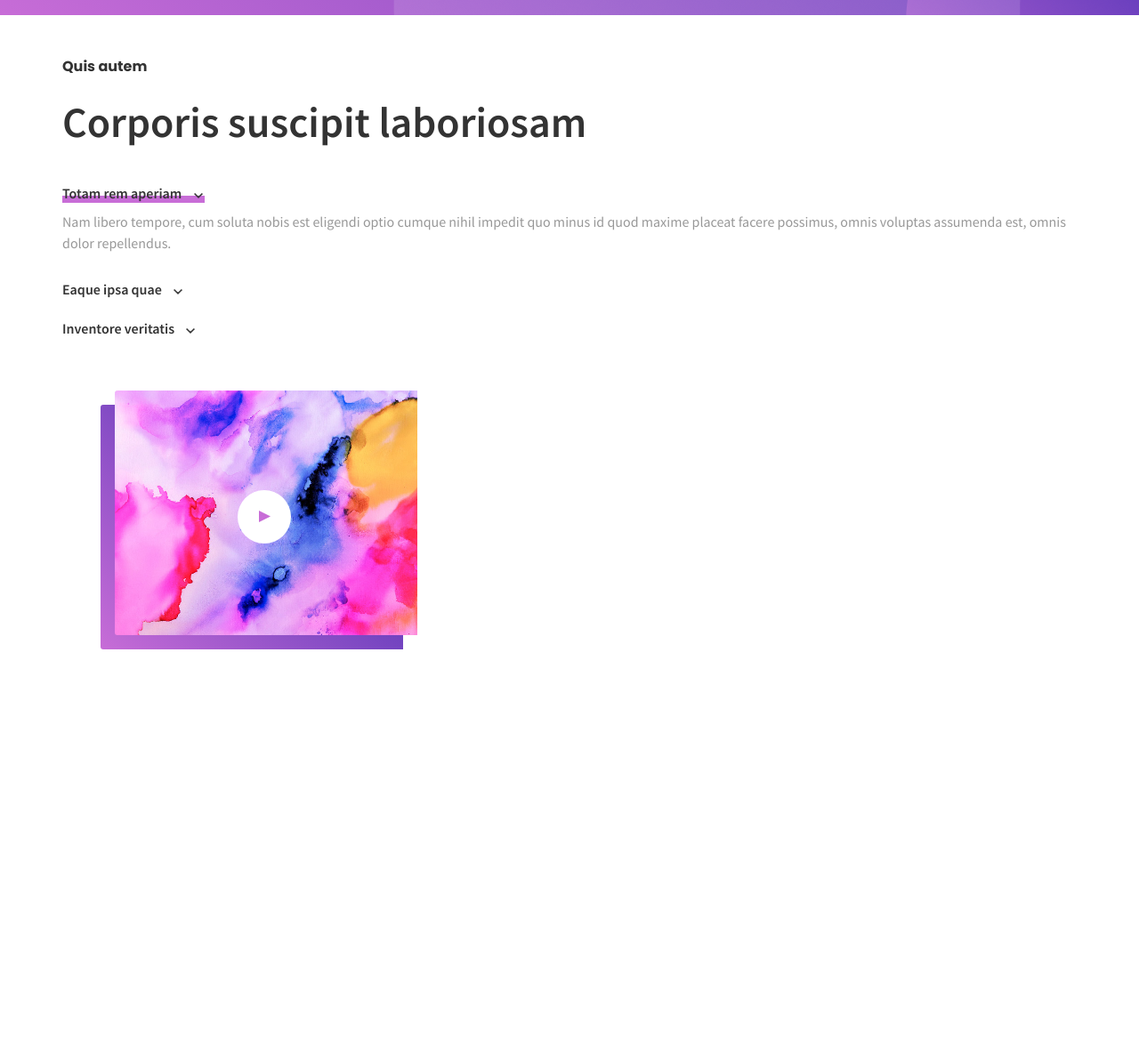
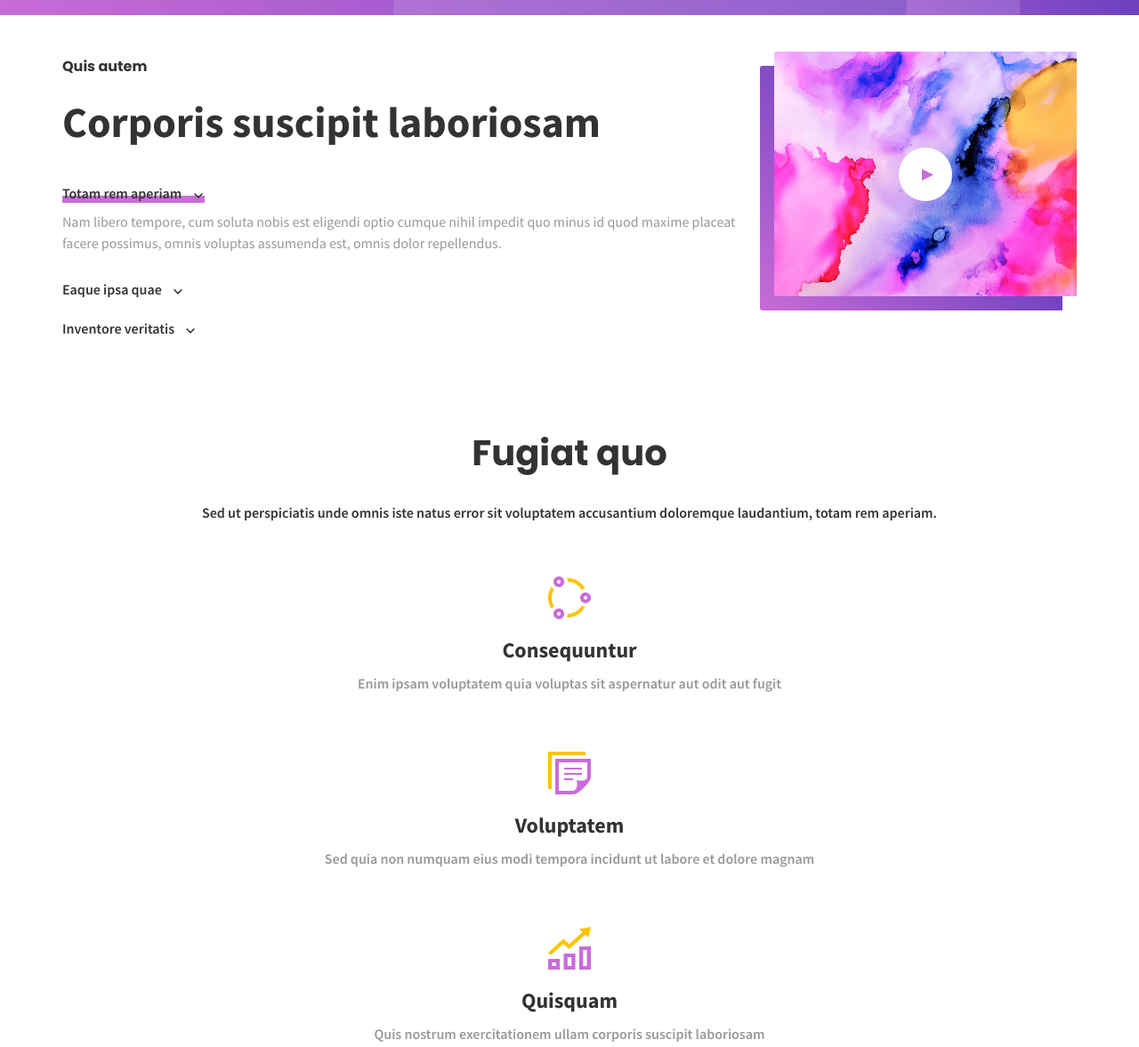
Before and after one commit to vladyslav-ilin/ReLap, a plain HTML site: page index.html in a window 1280 px wide. Shown: the part 783-1960 px from the top of the page at 89% size. Before the commit the page ends 1513 px from the top, so only its background shows below. Drawn offline with Linux system fonts and the light colour scheme; files whose address does not match are found by name.

Commit message:
autem section

```diff
--- a/index.html
+++ b/index.html
@@ -77,9 +77,11 @@
 			</div>
 		</div>
 	</header>
+
 	<section class="autem-section">
 
 		<div class="container">
+			<div class="autem__wrapper">
 				<div class="autem">
 
 					<p class="autem__subtitle">Quis autem</p>
@@ -108,30 +110,81 @@
 
 				</div>
 
-
 				<div class="block-img">
 
 					<img src="images/play.jpg" alt="img" class="block-img__image">
 
+					<div class="block-img__image--play">
 
-				<div class="block-img__image--play">
-					<img src="images/triangle.jpg" alt="triangle" class="block-img__image--triangle">
 					</div>
+				</div>
+
+			</div>
+
+		</div>
+
+	</section>
+
+
+	<section class="fugiat-section">
+		<div class="container">
+			<div class="fugiat">
+				<h1 class="fugiat__title">Fugiat quo</h1>
+				<p class="fugiat__text">Sed ut perspiciatis unde omnis iste natus error sit voluptatem accusantium
+					doloremque laudantium, totam rem aperiam.
+				</p>
+
+				<div class="fugiat__info">
+					<img src="images/favicon.png" alt="group" class="fugiat-icon">
+					<h2 class="fugiat__info--title">Consequuntur</h2>
+					<p class="fugiat__info--text">Enim ipsam voluptatem quia voluptas sit aspernatur aut odit aut fugit
+					</p>
+				</div>
+
+				<div class="fugiat__info">
+					<img src="images/notes.png" alt="notes" class="fugiat-icon">
+					<h2 class="fugiat__info--title">Voluptatem</h2>
+					<p class="fugiat__info--text">Sed quia non numquam eius modi tempora incidunt ut labore et dolore
+						magnam
+					</p>
+				</div>
+
+				<div class="fugiat__info">
+					<img src="images/graf.png" alt="graph" class="fugiat-icon">
+					<h2 class="fugiat__info--title">Quisquam</h2>
+					<p class="fugiat__info--text">Quis nostrum exercitationem ullam corporis suscipit laboriosam
+					</p>
+				</div>
+
+				<div class="fugiat__info">
+					<img src="images/time.png" alt="time" class="fugiat-icon">
+					<h2 class="fugiat__info--title">Aliquid</h2>
+					<p class="fugiat__info--text">Quis autem vel eum iure reprehenderit voluptate velit esse quam nihil
+					</p>
+				</div>
+
+				<div class="fugiat__info">
+					<img src="images/atom.png" alt="atom" class="fugiat-icon">
+					<h2 class="fugiat__info--title">Excepteur</h2>
+					<p class="fugiat__info--text">Sint occaecat cupidatat non proident culpa qui officia deserunt mollit
+						anim
+					</p>
+				</div>
+
+				<div class="fugiat__info">
+					<img src="images/acc.png" alt="letter" class="fugiat-icon">
+					<h2 class="fugiat__info--title">Accusamus</h2>
+					<p class="fugiat__info--text">Odio dignissimos ducimus qui blanditiis praesentium voluptatum
+					</p>
+				</div>
+
+
 			</div>
 		</div>
 
 	</section>
 
 
-
 </body>
 
 </html>
-
-<!-- <i class="icon-atom"></i>
-<i class="icon-graph"></i>
-<i class="icon-group"></i>
-<i class="icon-letter"></i>
-<i class="icon-sheet"></i>
-<i class="icon-time"></i>
--->
--- a/scss/layout/_block-img.scss
+++ b/scss/layout/_block-img.scss
@@ -2,7 +2,6 @@
     @include size (340px, 275px);
     @include pos(relative, $r:-59px);
     margin-bottom: 65px;
-    margin-right: -15px;
     text-align: right;
 
     &::before {
@@ -15,21 +14,35 @@
     }
 
     &__image {
-        display: inline-block;
+        display: block;
         border-radius: 3px 0px 0px 3px;
-        position: relative;
+        height: 100%;
+        min-width: 100%;
+
+
 
         &--play {
-            @include size (60px);
-            @include pos (absolute, $t:112px, $l:138px);
+
+            @include size(60px);
+            @include align(true, true, absolute);
+
             background: #fff;
+            box-shadow: 16px 16px 48px rgba(0, 0, 0, 0.101959);
             border-radius: 50%;
-            text-align: center;
+
+
+            &::before {
+                content: url(../images/Triangle.jpg);
+                @include pos($t:35%, $r:35%)
+            }
 
         }
 
-        &--triangle {
-            margin-top: 23px;
-        }
     }
 }
+
+@media (min-width: $mobile) {
+    .block-img {
+        right: 0;
+    }
+}
--- /dev/null
+++ b/scss/layout/_fugiat-icon.scss
@@ -0,0 +1,6 @@
+.fugiat-icon {
+    width: 48px;
+    height: 48px;
+    margin-bottom: 15px;
+
+}
--- a/scss/layout/_general.scss
+++ b/scss/layout/_general.scss
@@ -9,11 +9,6 @@
 a{
 	text-decoration: none;
 	color: currentColor;
-}
-
-img {
-	max-width: 100%;
-	height: auto;
 }
 
 html {
--- a/scss/modules/_autem.scss
+++ b/scss/modules/_autem.scss
@@ -10,6 +10,7 @@
 
     &__title {
         font-size: 48px;
+        font-weight: 700;
         margin-bottom: 40px;
     }
 
@@ -69,3 +70,12 @@
     }
 
 }
+
+@media (min-width: $mobile) {
+    .autem {
+        &__wrapper {
+            display: flex;
+            align-items: center;
+        }
+    }
+}
--- /dev/null
+++ b/scss/modules/_fugiat.scss
@@ -0,0 +1,33 @@
+.fugiat {
+    padding-top: 40px;
+    text-align: center;
+
+    &__title {
+    font-size: 40px;
+    font-weight: 700;
+    font-family: $title;
+    margin-bottom: 25px;
+    }
+
+    &__text {
+        font-weight: 600;
+        line-height: 24px;
+        margin-bottom: 60px;
+    }
+
+    &__info {
+        padding: 0 26px;
+        margin-bottom: 65px;
+
+        &--title {
+            font-size: 24px;
+            font-weight: 700;
+            margin-bottom: 10px;
+        }
+
+        &--text {
+            line-height: 24px;
+            opacity: .5;
+        }
+    }
+}
--- a/scss/styles.scss
+++ b/scss/styles.scss
@@ -14,7 +14,10 @@
 @import "layout/_images";
 @import "layout/_tempo";
 @import "layout/_block-img";
+@import "layout/_fugiat-icon";
+
 
 // Page styles
 @import "modules/_header";
 @import "modules/_autem";
+@import "modules/_fugiat";
```
Also changed, not shown: css/styles.min.css, images/acc.png (added), images/arrow-down.jpg (deleted), images/atom.png (added), images/graf.png (added), images/notes.png (added), images/time.png (added), 1 other file. Lines whose indentation alone changed are shown as unchanged.
